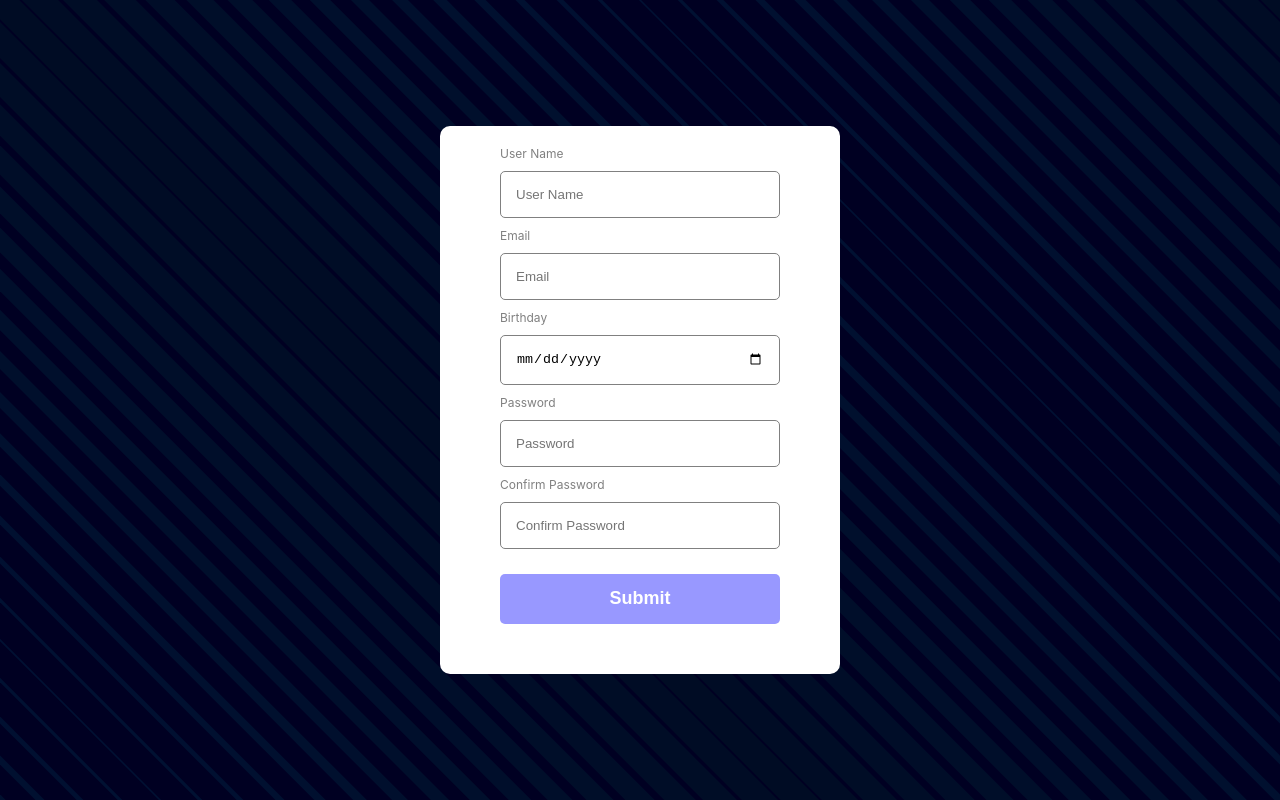
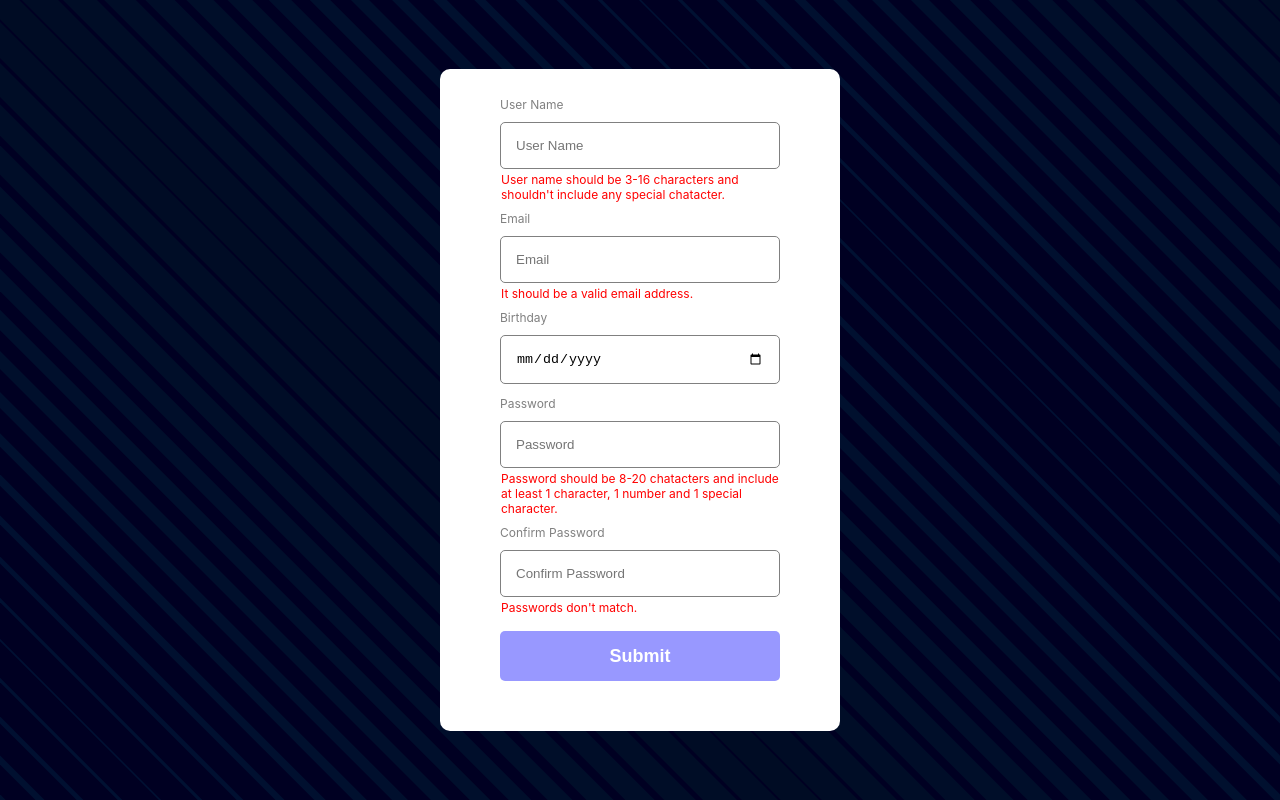
Before and after one commit to marcellpaganini/react-forms, a React (Create React App) app: page / in a window 1280 px wide. Built offline with nearby package versions, Linux system fonts and the light colour scheme.

Commit message:
Error messages added

```diff
--- a/src/App.js
+++ b/src/App.js
@@ -14,12 +14,14 @@
       name: "userName",
       type: "text",
       placeholder: "User Name",
+      errorMessage: "User name should be 3-16 characters and shouldn't include any special chatacter.",
       label: "User Name"
     },
     { id: 2,
       name: "email",
       type: "email",
       placeholder: "Email",
+      errorMessage: "It should be a valid email address.",
       label: "Email"
     },
     { id: 3,
@@ -32,12 +34,14 @@
       name: "password",
       type: "password",
       placeholder: "Password",
+      errorMessage: "Password should be 8-20 chatacters and include at least 1 character, 1 number and 1 special character.",
       label: "Password"
     },
     { id: 5,
       name: "confirmPassword",
       type: "password",
       placeholder: "Confirm Password",
+      errorMessage: "Passwords don't match.",
       label: "Confirm Password"
     }
   ];
--- a/src/Components/FormInput.css
+++ b/src/Components/FormInput.css
@@ -6,7 +6,7 @@
 
 input {
     padding: 15px;
-    margin: 10px 0px;
+    margin: 10px 0px 2px;
     border-radius: 5px;
     border: 1px solid gray;
 }
@@ -14,4 +14,15 @@
 label {
     font-size: 12px;
     color: gray;
+    margin-top: 8px;
 }
+
+span {
+    font-size: 12px;
+    padding: 1px;
+    color: red;
+}
+
+input:invalid ~ span {
+    display: block;
+}
--- a/src/Components/FormInput.js
+++ b/src/Components/FormInput.js
@@ -2,11 +2,12 @@
 import './FormInput.css'
 
 export default function FormInput(props) {
-  const { label, onChange, id, ...inputProps } = props;
+  const { label, errorMessage, onChange, id, ...inputProps } = props;
   return (
     <div className="formInput">
         <label>{label}</label>
         <input {...inputProps} onChange={onChange}/>
+        <span>{errorMessage}</span>
     </div>
   )
 }
```
